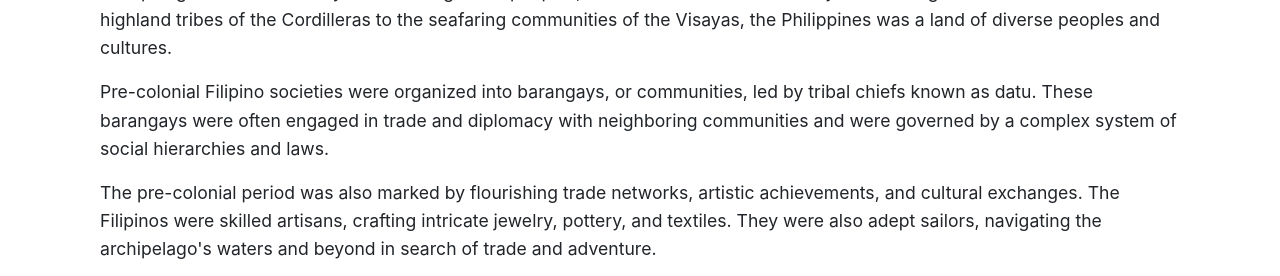
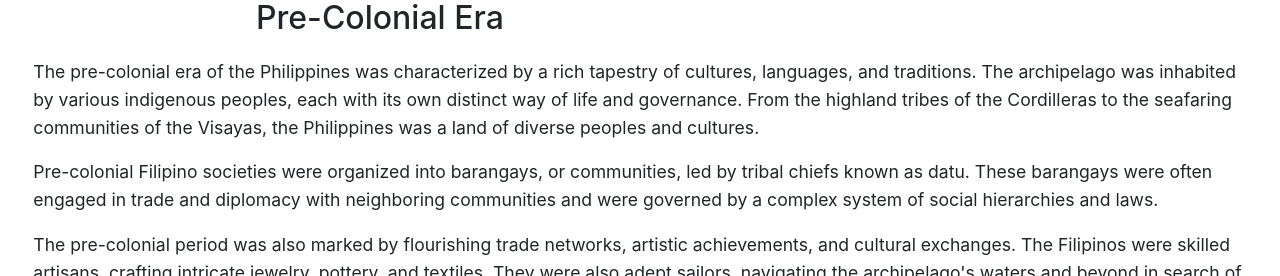
Before and after one commit to historyhubgie/historyhub.github.io, a PHP site: page /his.html in a window 1280 px wide. Shown: the part 569-845 px from the top of the page. Run offline with PHP 8.4, Linux system fonts and the light colour scheme; some libraries are stand-ins or nearby versions.

Commit message:
Update style.css

```diff
--- a/style.css
+++ b/style.css
@@ -114,21 +114,20 @@
 
 .container-content h1, h2 {
     margin-bottom: 20px; /* Add some space below the heading */
-	margin-left: 100px;
-	margin-right: 100px;
+	margin-left: 20%;
+	margin-right: 20%;
 }
 
 .container-content img {
-  display: block;
-  margin-left: auto;
-  margin-right: auto;
-  width: 20%;
-
+    display: block;
+    margin-left: auto;
+    margin-right: auto;
+    width: 300pt;
 }
 
 .container-content p {
-    font-size: 1.1rem; /* Adjust font size for paragraphs */
-    line-height: 1.6; /* Set line height for better readability */
-	margin-left: 100px;
-	margin-right: 100px;
+    font-size: 1.1rem;
+    line-height: 1.6;
+    margin-left: 25pt;
+    margin-right: 25pt;
 }
```
